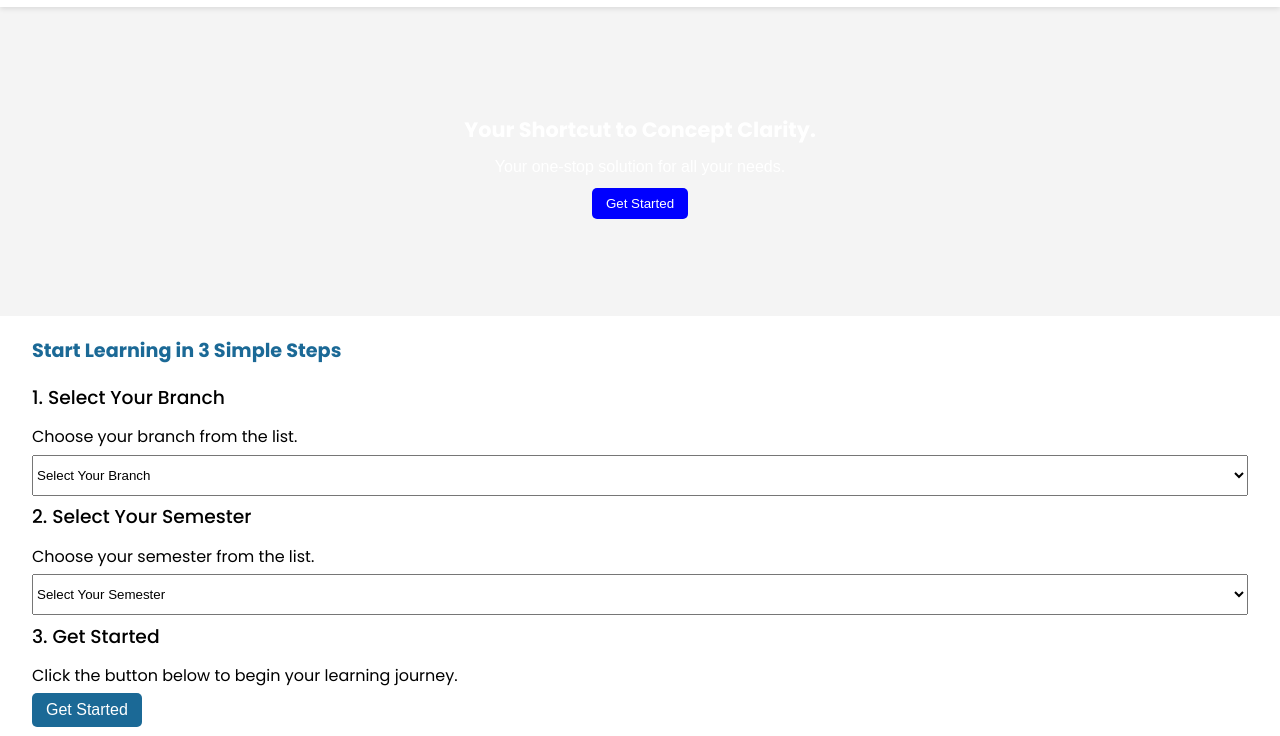
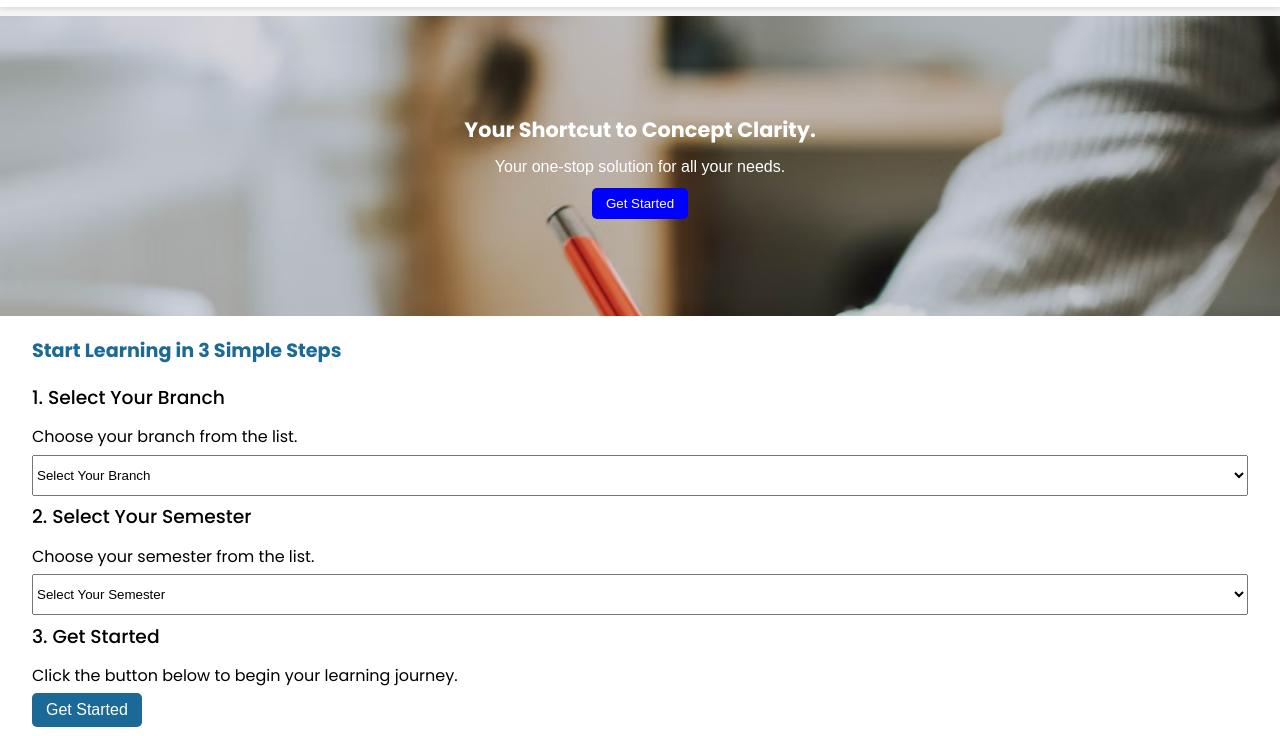
Before and after one commit to MAHESHBABU8142/GetSaaram, a plain HTML site: page index.html in a window 1280 px wide. Shown: the part 64-800 px from the top of the page. Drawn offline with Linux system fonts and the light colour scheme; a web font is replaced by a local one.

Commit message:
Update style.css

```diff
--- a/assets/css/style.css
+++ b/assets/css/style.css
@@ -66,7 +66,7 @@ html {
     }
     /* main hero section */
     main #hero {
-        background-image: url("/assets/images\hero background.png");
+        background-image: url("/assets/images/hero background.png");
         background-repeat: no-repeat;
         background-size: cover;
         height: 300px;
```
